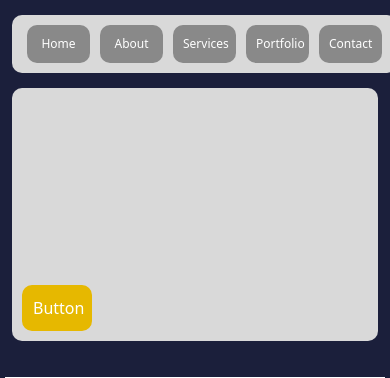
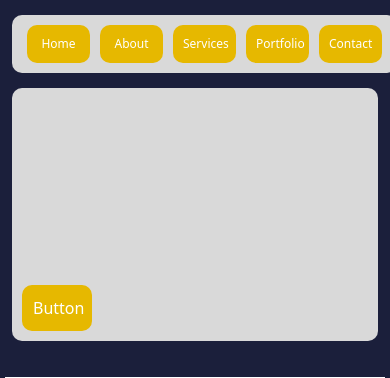
Before and after one commit to ahmadhusain98/ahmadhusain98.github.io, a PHP site: page / in a window 390 px wide. Shown: the top 378 px of the page. Run offline with PHP 8.4, Linux system fonts and the light colour scheme.

Commit message:
fixed css

```diff
--- a/style.css
+++ b/style.css
@@ -154,7 +154,6 @@ body {
         padding: 10px;
         text-align: center;
         width: 63px;
-        background-color: #898989;
         color: white;
         font-size: 12px;
     }
```
